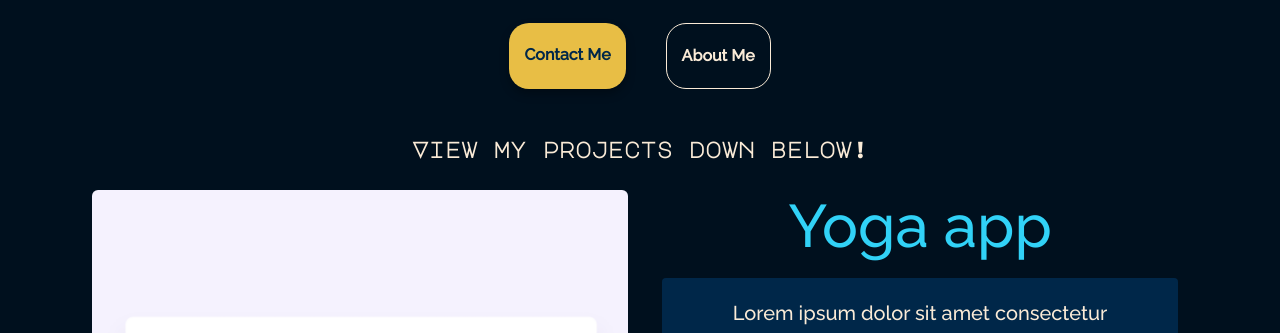
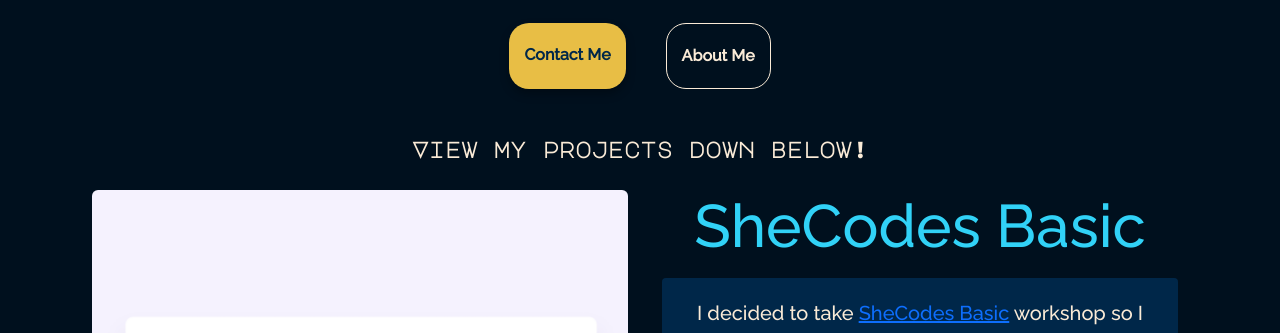
Before and after one commit to elek24/Responsive, a plain HTML site: page index.html in a window 1280 px wide. Shown: the part 581-914 px from the top of the page. Drawn offline with nearby package versions, Linux system fonts and the light colour scheme.

Commit message:
changed index.html title and updating content

```diff
--- a/index.html
+++ b/index.html
@@ -8,7 +8,7 @@
       name="description"
       content="Elekkia Haran is a front-end developer based in Canada, check out her projects and contact her for job inquiries"
     />
-    <title>Front-end Developer - Elekkia Haran</title>
+    <title>Elekkia Haran | Novice Coder 👩‍💻</title>
     <link
       href="https://cdn.jsdelivr.net/npm/bootstrap@5.2.0-beta1/dist/css/bootstrap.min.css"
       rel="stylesheet"
@@ -81,12 +81,10 @@
           <img src="images/yoga.png" class="img-fluid rounded" />
         </div>
         <div class="col-md-6">
-          <h2 class="mb-3">Yoga app</h2>
+          <h2 class="mb-3">SheCodes Basic</h2>
           <p class="fs-5 description">
-            Lorem ipsum dolor sit amet consectetur adipisicing elit. Perferendis
-            quia, dignissimos nam ratione veniam quibusdam porro omnis quam vel
-            eos eveniet alias temporibus deserunt veritatis minima fugiat
-            explicabo eum dolore.
+           I decided to take <a href="https://www.shecodes.io/certificates/22e04eb6f292880bd98fc6f07f346389">SheCodes Basic</a> workshop so I could gain some coding knowledge.
+           Check out my project on hydroponics! 🌱
           </p>
           <div class="mt-5">
             <a href="#" class="primary-link">Launch Yoga App</a>
--- a/style.css
+++ b/style.css
@@ -118,7 +118,8 @@
 .about-para {
   font-family: var(--secondary-font);
 }
-.about-link:hover {
+.about-link:hover,
+.homepage-link:hover {
   color: #31d2f7;
   font-weight: bolder;
 }
```
